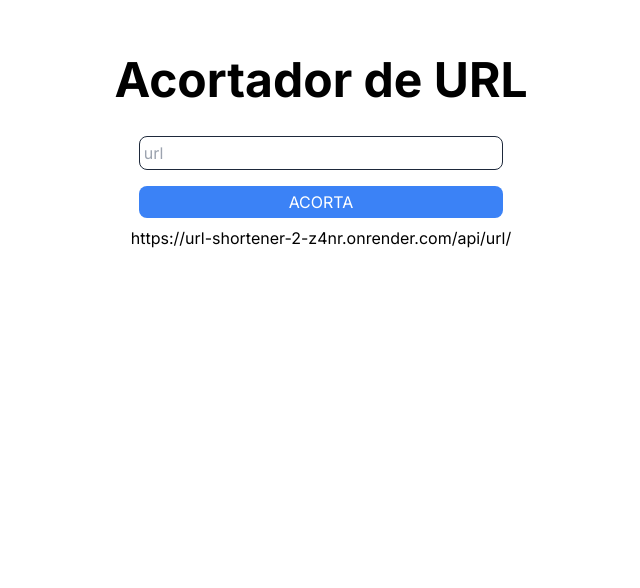
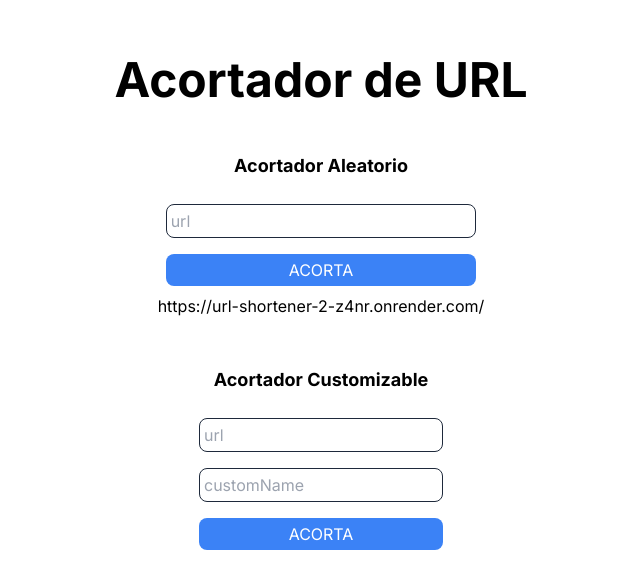
Before and after one commit to CristianMozetich/Url-Shortener, a Next.js app in the folder frontend/: page / in a window 1280 px wide. Shown: the top 588 px of the page, without its empty margins (319-959 px from the left). Built offline with nearby package versions, Linux system fonts and the light colour scheme.

Commit message:
customUrl

```diff
--- /dev/null
+++ b/frontend/src/app/components/customurl/CustomUrl.jsx
@@ -0,0 +1,54 @@
+"use client";
+import { useState, useRef } from "react";
+export default function CustomUrl() {
+    const urlRef = useRef();
+    const customNameRef = useRef();
+    const [customUrl, setCustomUrl] = useState("");
+
+    const handleSubmit = async (e) => {
+        e.preventDefault();
+
+        const url = urlRef.current.value;
+        const customName = customNameRef.current.value;
+
+        await fetch(`https://url-shortener-2-z4nr.onrender.com/custom`, {
+            method: "POST",
+            headers: {
+                "Content-Type": "application/json",
+            },
+            body: JSON.stringify({ url, customName }),
+        })
+        .then((res) => res.json())
+        .then((data) => {
+            setCustomUrl(data);
+            urlRef.current.value = "";
+            customNameRef.current.value = "";
+        })
+
+
+    }
+
+  return (
+
+    <>
+      <div className="mt-10">
+        <h5 className="font-bold text-lg">Acortador Customizable</h5>
+      </div>
+      <form onSubmit={handleSubmit} className="grid justify-center m-2 p-2">
+        <input
+          ref={urlRef}
+          className="max-w-96 m-2 border border-slate-800 p-1 rounded-lg"
+          type="text"
+          placeholder="url"
+        />
+        <input
+          ref={customNameRef}
+          className="max-w-96 m-2 border border-slate-800 p-1 rounded-lg"
+          type="text"
+          placeholder="customName"
+        />
+        <button className="m-2 p-1 bg-blue-500 text-white rounded-lg">ACORTA</button>
+      </form>
+    </>
+  );
+}
--- a/frontend/src/app/components/urlform/UrlForm.jsx
+++ b/frontend/src/app/components/urlform/UrlForm.jsx
@@ -11,7 +11,7 @@ export default function UrlForm() {
 
         const url = inputRef.current.value;
 
-        await fetch("https://url-shortener-2-z4nr.onrender.com/api/url", {
+        await fetch("https://url-shortener-2-z4nr.onrender.com/", {
             method: "POST",
             headers: {
                 "Content-Type": "application/json",
@@ -27,6 +27,10 @@ export default function UrlForm() {
     }
 
   return (
+    <>
+    <div className="mt-10">
+      <h5 className="font-bold text-lg">Acortador Aleatorio</h5>
+    </div>
     <form className="grid justify-center m-2 p-2" onSubmit={handleSubmit}>
       <input
         ref={inputRef}
@@ -35,9 +39,10 @@ export default function UrlForm() {
         placeholder="url"
       />
       <button className="m-2 p-1 bg-blue-500 text-white rounded-lg">ACORTA</button>
-      <Link href={`https://url-shortener-2-z4nr.onrender.com/api/url/${shortUrl}`}>
-        https://url-shortener-2-z4nr.onrender.com/api/url/{shortUrl}
+      <Link href={`https://url-shortener-2-z4nr.onrender.com/${shortUrl}`}>
+        https://url-shortener-2-z4nr.onrender.com/{shortUrl}
       </Link>
     </form>
+    </>
   );
 }
--- a/frontend/src/app/page.tsx
+++ b/frontend/src/app/page.tsx
@@ -1,4 +1,5 @@
 import UrlForm from "./components/urlform/UrlForm";
+import CustomUrl from "./components/customurl/CustomUrl";
 import Info from "./components/info/Info";
 
 export default function Home() {
@@ -6,6 +7,7 @@ export default function Home() {
     <main className="text-center">
       <Info/>
       <UrlForm />
+      <CustomUrl/>
     </main>
   );
 }
--- a/frontend/src/app/pages/[shortId].js
+++ b/frontend/src/app/pages/[shortId].js
@@ -1,6 +1,6 @@
 export async function getServerSideProps({ params }) {
     const { shortId } = params;
-    const res = await fetch(`https://url-shortener-2-z4nr.onrender.com/api/url/${shortId}`);
+    const res = await fetch(`https://url-shortener-2-z4nr.onrender.com/${shortId}`);
     const data = await res.json();
     return { props: { data } };
 
```
